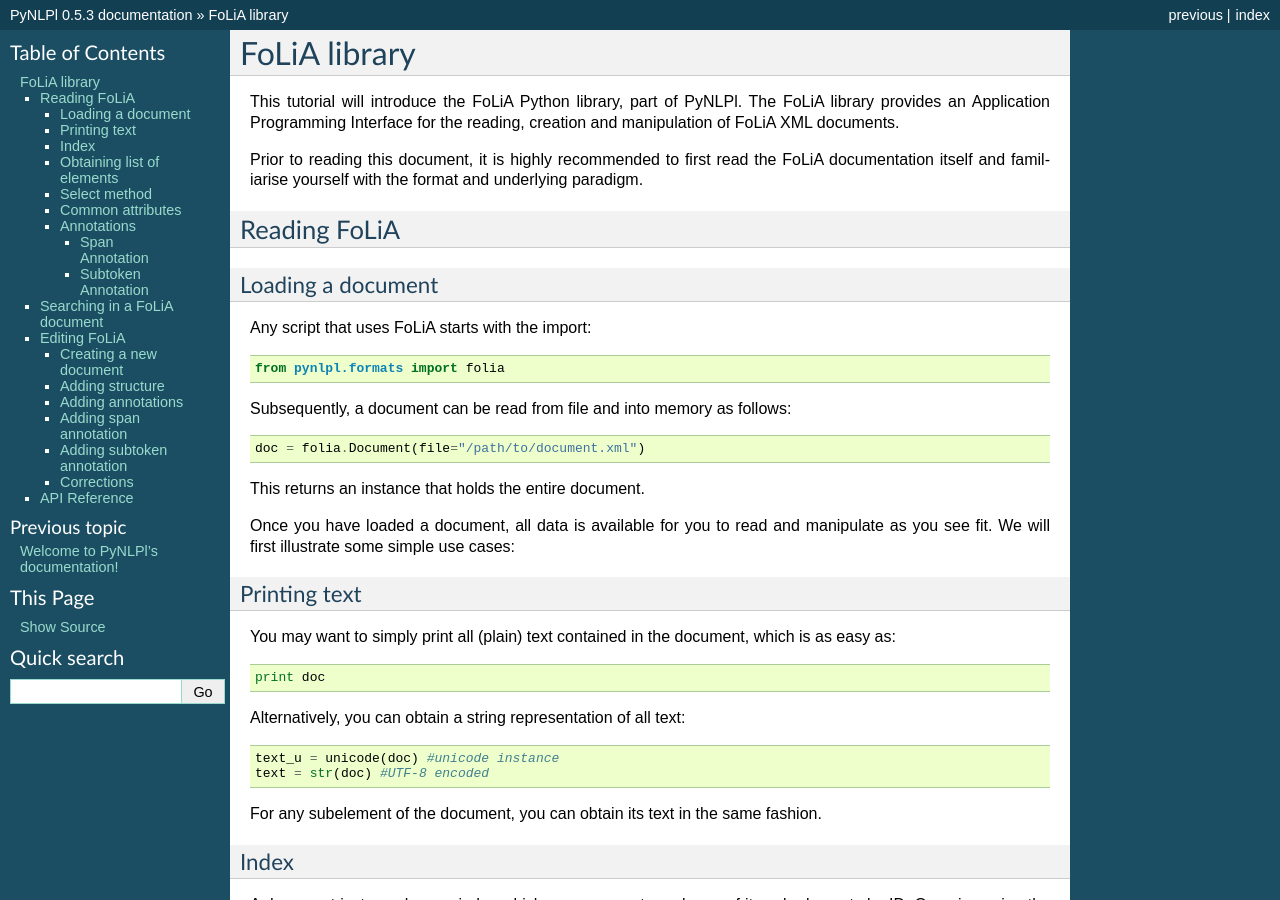
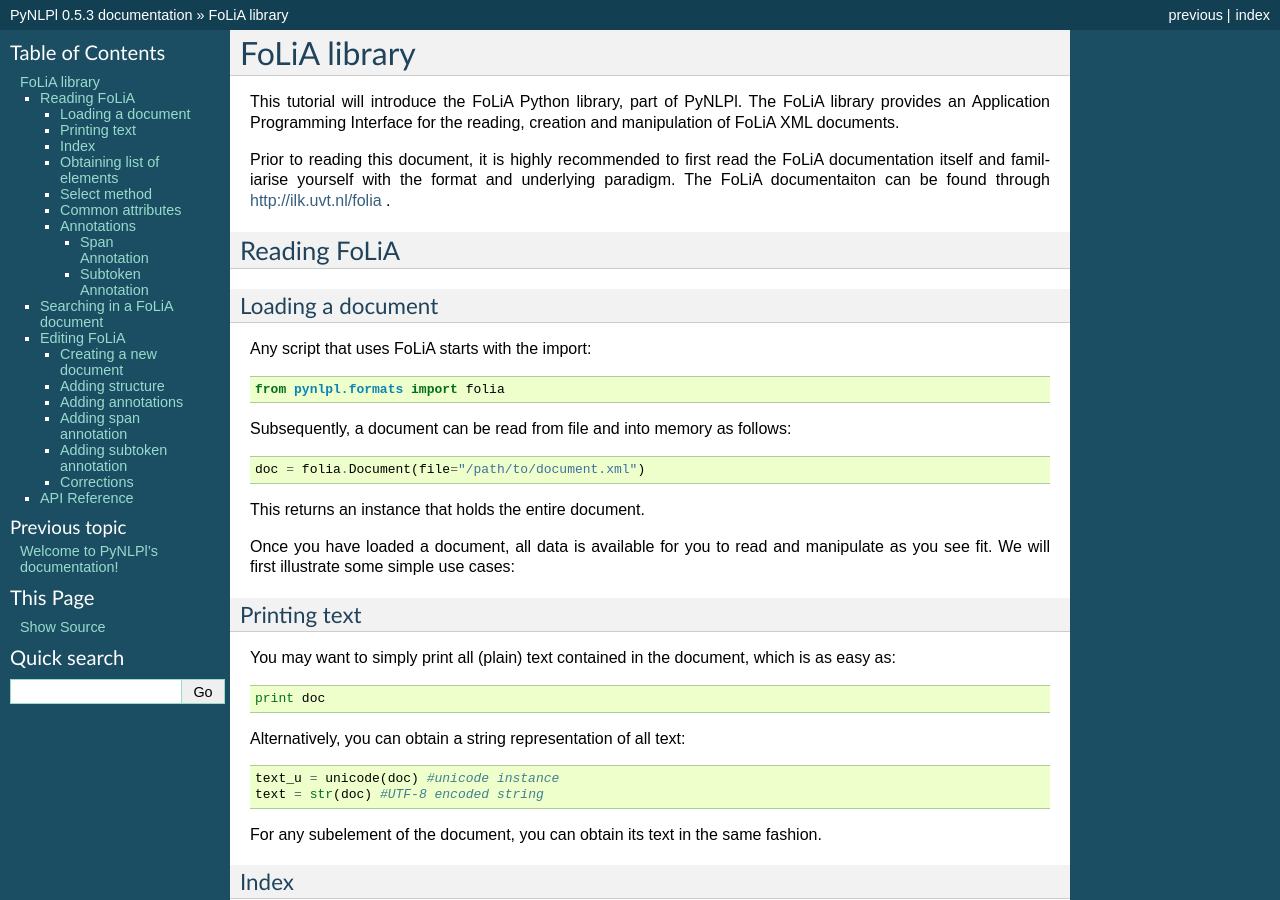
Before and after one commit to proycon/foliapy, a Sphinx documentation site: the page built from docs/folia.rst, in a window 1280 px wide and 900 px high. Built offline with Sphinx 7.4.7, drawn with Linux system fonts in a browser that asks for light colours.

Commit message:
added documentation

```diff
--- a/docs/folia.rst
+++ b/docs/folia.rst
@@ -4,7 +4,7 @@
 
 This tutorial will introduce the FoLiA Python library, part of PyNLPl. The FoLiA library provides an Application Programming Interface for the reading, creation and manipulation of FoLiA XML documents.
 
-Prior to reading this document, it is highly recommended to first read the FoLiA documentation itself and familiarise yourself with the format and underlying paradigm.
+Prior to reading this document, it is highly recommended to first read the FoLiA documentation itself and familiarise yourself with the format and underlying paradigm. The FoLiA documentaiton can be found through http://ilk.uvt.nl/folia .
 
 
 Reading FoLiA
@@ -36,7 +36,7 @@
 Alternatively, you can obtain a string representation of all text::
 
     text_u = unicode(doc) #unicode instance
-    text = str(doc) #UTF-8 encoded
+    text = str(doc) #UTF-8 encoded string
 
 For any subelement of the document, you can obtain its text in the same fashion.
 
```
